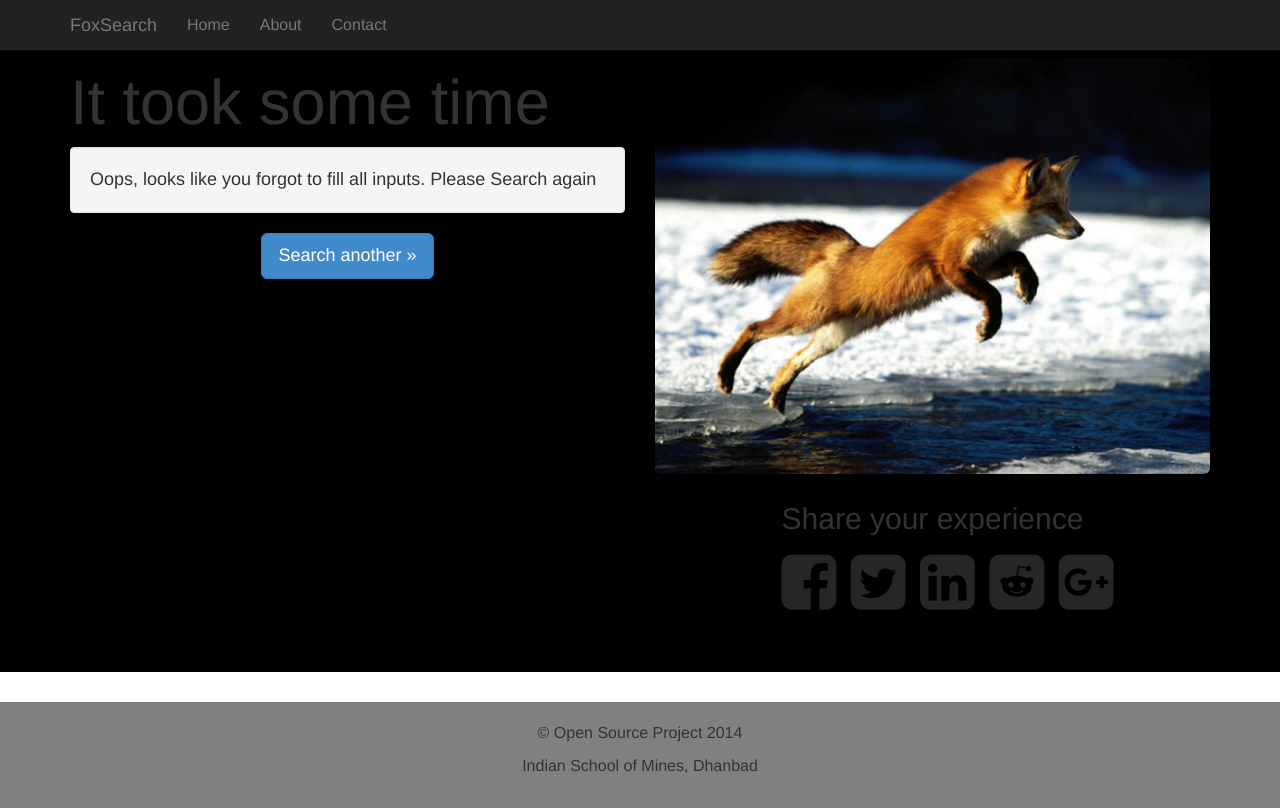
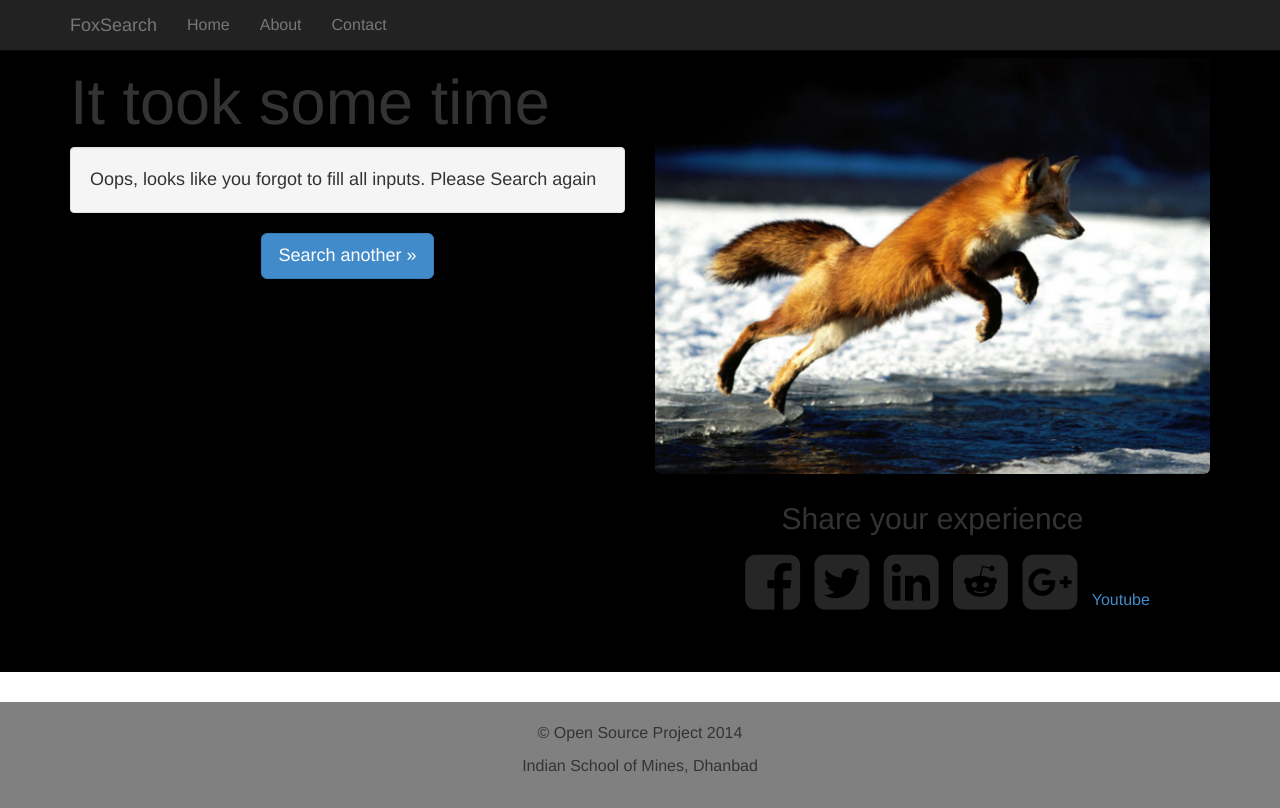
Before and after one commit to codeht1/foxsearch, a Django app: page /result/ in a window 1280 px wide. Run offline with Django 3.2, Linux system fonts and the light colour scheme; parts of the project's set-up code (start-up, migrations or seed data) failed here and were passed over; some libraries are stand-ins or nearby versions.

```diff
--- a/templates/result.html
+++ b/templates/result.html
@@ -67,6 +67,11 @@
             <i class="fa fa-google-plus-square fa-4x" style="color:#262626"></i>
             </a>
           </li>
+          <li>
+            <a href='https://www.youtube.com'>
+            Youtube
+            </a>
+          </li>
          </ul>
         </div>
         </div>
```
